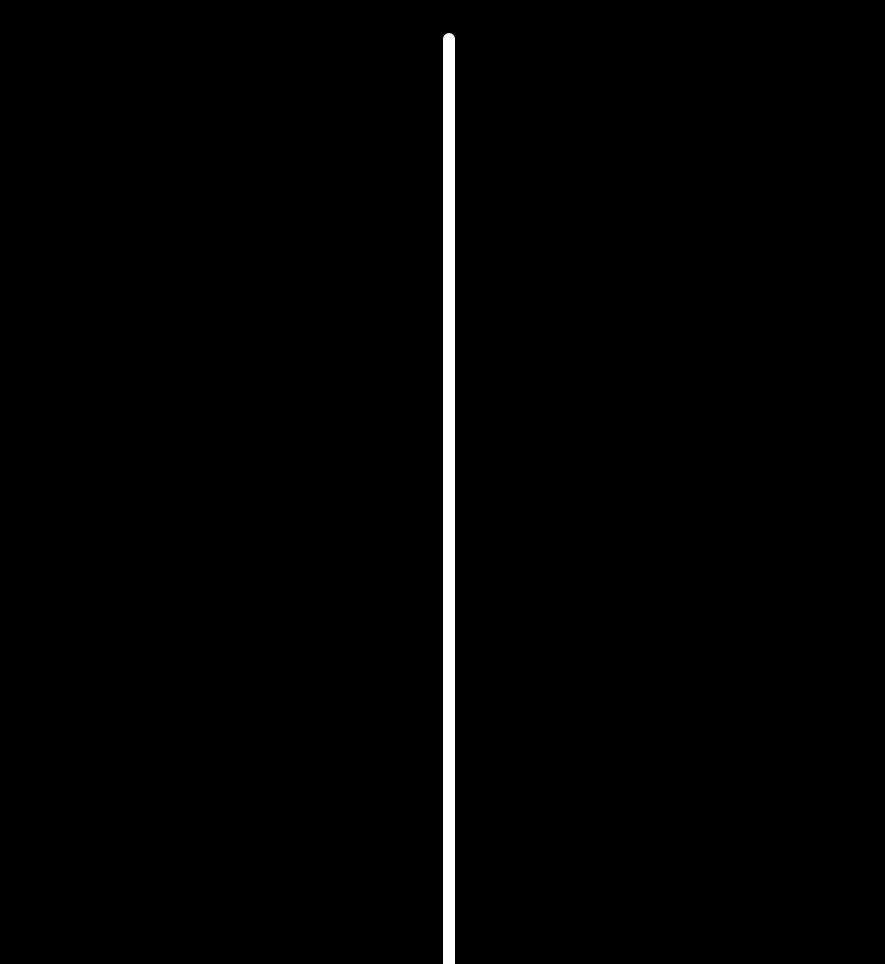
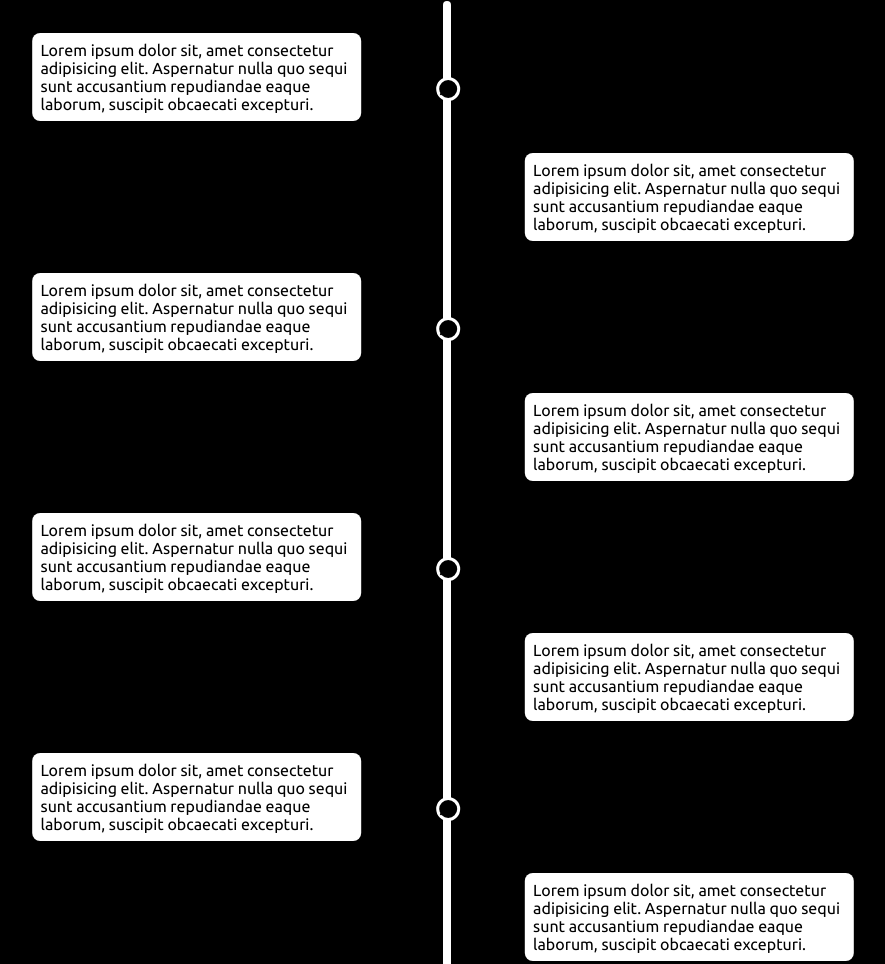
Before and after one commit to Vasinc/sunete, a plain HTML site: page index.html in a window 1280 px wide. Shown: the part 955-1919 px from the top of the page, without its empty margins (197-1082 px from the left). Drawn offline with Linux system fonts and the light colour scheme.

Commit message:
4 ( content section added )

```diff
--- a/assets/scripts/script.js
+++ b/assets/scripts/script.js
@@ -1,9 +1,28 @@
 const skull = document.getElementById('skull');
+const leftCard = document.getElementById('card-left');
+const rightCard = document.getElementById('card-right');
+const circles = document.getElementsByClassName('circle');
+const contentSection = document.querySelector('.content-section');
+
+function moveCircles() {
+    const sectionCenter = Math.trunc(contentSection.clientWidth / 2);
+    const offsetLeftCard = leftCard.getBoundingClientRect().right;
+
+    const LEFT_DIFFERENCE = Math.trunc(sectionCenter - offsetLeftCard);
+
+    for (let i = 0; i < circles.length; i++) {
+        const element = circles[i];
+
+        element.style.right = `-${LEFT_DIFFERENCE + 17}px`
+    }
+}
+
+window.onload = moveCircles;
 
 window.addEventListener('scroll', () => {
     const scrollY = Math.trunc(window.scrollY / 10);
 
     skull.style.transform = `translate(-50%, calc(-50% + ${scrollY}%))`
+})
 
-    console.log(scrollY)
-})
+window.addEventListener('resize', moveCircles);
--- a/assets/styles/style.sass
+++ b/assets/styles/style.sass
@@ -79,17 +79,51 @@ main
             transform: translate(-50%, -50%)
     .content-section
         position: relative
-        height: 2000px
+        top: 2rem
+        // height: 2000px
+        padding: 2rem 0
         width: 100%
         &::before
             content: ''
             position: absolute
             left: 50%
-            top: 4rem
             height: 100%
-            width: .75rem
+            width: .5rem
             background: $white
             border-radius: 1rem
+        .cards
+            display: flex
+            flex-direction: column
+            align-items: center
+            gap: 2rem
+            margin: auto
+            margin-top: 2rem
+            padding: 0 1rem
+            max-width: 853px
+            color: $black
+            .card
+                position: relative
+                width: 40%
+                max-width: 350px
+                background: $white
+                padding: .5rem
+                border-radius: .5rem
+            .card-left
+                margin-right: 100%
+                transform: translateX(50%)
+                .circle
+                    position: absolute
+                    top: 50%
+                    // right: -36px
+                    width: 1.5rem
+                    height: 1.5rem
+                    background: black
+                    border: 3px solid $white
+                    border-radius: 50%
+            .card-right
+                margin-left: 100%
+                transform: translateX(-50%)
+
 
 footer
     display: flex
@@ -118,8 +152,9 @@ footer
                     width: 50%
                     max-width: 500px
             .content-section
-                &::before
-                    top: 8rem
+                top: 4rem
+                // &::before
+                //     top: 8rem
         footer
             margin-top: 12rem
             flex-direction: row
--- a/index.html
+++ b/index.html
@@ -19,7 +19,56 @@
                 <img src="./assets/images/skull.png" alt="skull" id="skull">
             </section>
             <section class="content-section">
-
+                <div class="cards">
+                    <div class="card card-left" id="card-left">
+                        <p>
+                            Lorem ipsum dolor sit, amet consectetur adipisicing elit. Aspernatur nulla quo sequi sunt accusantium repudiandae eaque laborum, suscipit obcaecati excepturi.
+                        </p>
+                        <span class="circle">.</span>
+                    </div>
+                    <div class="card card-right" id="card-right">
+                        <p>
+                            Lorem ipsum dolor sit, amet consectetur adipisicing elit. Aspernatur nulla quo sequi sunt accusantium repudiandae eaque laborum, suscipit obcaecati excepturi.
+                        </p>
+                        <!-- <span class="circle circle-right"></span> -->
+                    </div>
+                    <div class="card card-left">
+                        <p>
+                            Lorem ipsum dolor sit, amet consectetur adipisicing elit. Aspernatur nulla quo sequi sunt accusantium repudiandae eaque laborum, suscipit obcaecati excepturi.
+                        </p>
+                        <span class="circle">.</span>
+                    </div>
+                    <div class="card card-right">
+                        <p>
+                            Lorem ipsum dolor sit, amet consectetur adipisicing elit. Aspernatur nulla quo sequi sunt accusantium repudiandae eaque laborum, suscipit obcaecati excepturi.
+                        </p>
+                        <!-- <span class="circle circle-right"></span> -->
+                    </div>
+                    <div class="card card-left">
+                        <p>
+                            Lorem ipsum dolor sit, amet consectetur adipisicing elit. Aspernatur nulla quo sequi sunt accusantium repudiandae eaque laborum, suscipit obcaecati excepturi.
+                        </p>
+                        <span class="circle">.</span>
+                    </div>
+                    <div class="card card-right">
+                        <p>
+                            Lorem ipsum dolor sit, amet consectetur adipisicing elit. Aspernatur nulla quo sequi sunt accusantium repudiandae eaque laborum, suscipit obcaecati excepturi.
+                        </p>
+                        <!-- <span class="circle  circle-right"></span> -->
+                    </div>
+                    <div class="card card-left">
+                        <p>
+                            Lorem ipsum dolor sit, amet consectetur adipisicing elit. Aspernatur nulla quo sequi sunt accusantium repudiandae eaque laborum, suscipit obcaecati excepturi.
+                        </p>
+                        <span class="circle">.</span>
+                    </div>
+                    <div class="card card-right">
+                        <p>
+                            Lorem ipsum dolor sit, amet consectetur adipisicing elit. Aspernatur nulla quo sequi sunt accusantium repudiandae eaque laborum, suscipit obcaecati excepturi.
+                        </p>
+                        <!-- <span class="circle circle-right"></span> -->
+                    </div>
+                </div>
             </section>
         </main>
         <footer>
```
Also changed, not shown: assets/styles/style.css, 1 other file.
